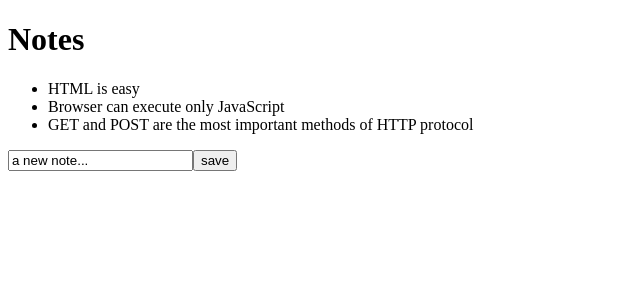
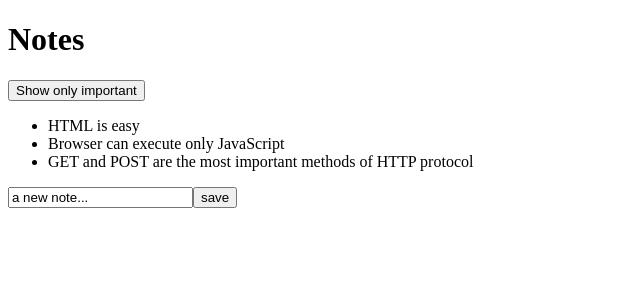
Before and after one commit to codecrafteddesings/CursoFullStackOpen, a React (Vite) app in the folder parte2/countries/: page / in a window 1280 px wide. Shown: the top 300 px of the page, without its empty margins (0-640 px from the left). Built offline with nearby package versions, Linux system fonts and the light colour scheme.

Commit message:
refactor: mejorar la legibilidad del componente App, estandarizar comillas y simplificar el manejo de notas

```diff
--- a/parte2/countries/src/App.jsx
+++ b/parte2/countries/src/App.jsx
@@ -1,41 +1,56 @@
-import { useState } from 'react'
-import Note from './components/Note'
+import { useState } from "react";
+import Note from "./components/Note";
 
 const App = (props) => {
-  const [notes, setNotes] = useState(props.notes)
-  const [newNote, setNewNote] = useState('a new note...')
+  const [notes, setNotes] = useState(props.notes);
+  const [newNote, setNewNote] = useState("a new note...");
+  const [showAll, setShowAll] = useState(true);
 
   const addNote = (event) => {
-    event.preventDefault()
+    event.preventDefault();
     const noteObject = {
       content: newNote,
       important: Math.random() > 0.5,
       id: String(notes.length + 1),
-    }
+    };
 
-    setNotes(notes.concat(noteObject))
-    setNewNote('')
-  }
+    setNotes(notes.concat(noteObject));
+    setNewNote("");
+  };
 
   const handleNoteChange = (event) => {
-    console.log(event.target.value)
-    setNewNote(event.target.value)
-  }
+    console.log(event.target.value);
+    setNewNote(event.target.value);
+  };
+
+  const handleShowall = () => {
+    setShowAll(!showAll);
+  };
 
   return (
     <div>
       <h1>Notes</h1>
+      <button onClick={handleShowall}>
+        {showAll ? "Show only important" : "Show all"}
+      </button>
       <ul>
-        {notes.map((note) => (
-          <Note key={note.id} note={note} />
-        ))}
+        {notes
+          .filter((note) => {
+            if (showAll === true) {
+              return note;
+              return note.important === true;
+            }
+          })
+          .map((note) => (
+            <Note key={note.id} note={note} />
+          ))}
       </ul>
       <form onSubmit={addNote}>
         <input value={newNote} onChange={handleNoteChange} />
         <button type="submit">save</button>
       </form>
     </div>
-  )
-}
+  );
+};
 
-export default App
+export default App;
```
